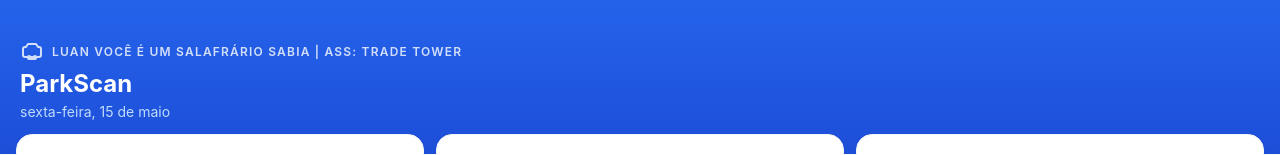
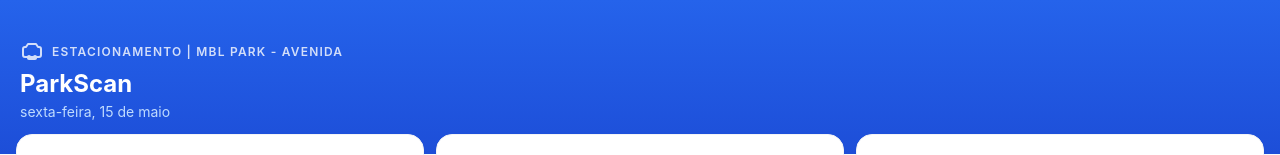
Before and after one commit to PedroHenrique2107/ParkScan, a React (Vite) app: page / in a window 1280 px wide. Shown: the top 155 px of the page. Built offline with nearby package versions, Linux system fonts and the light colour scheme.

Commit message:
teste voltando

```diff
--- a/src/pages/HomePage.tsx
+++ b/src/pages/HomePage.tsx
@@ -39,7 +39,7 @@ export default function HomePage() {
       <div className="bg-gradient-to-b from-blue-600 to-blue-700 px-5 pt-10 pb-8 text-white">
         <div className="flex items-center gap-2 mb-1">
           <CarIcon className="w-6 h-6 opacity-80" />
-          <span className="text-xs font-semibold uppercase tracking-widest opacity-80">Luan você é um salafrário sabia | ASS: Trade Tower </span>
+          <span className="text-xs font-semibold uppercase tracking-widest opacity-80">Estacionamento | MBL PARK - Avenida</span>
         </div>
         <h1 className="text-2xl font-bold">ParkScan</h1>
         <p className="text-blue-200 text-sm mt-0.5">
```
